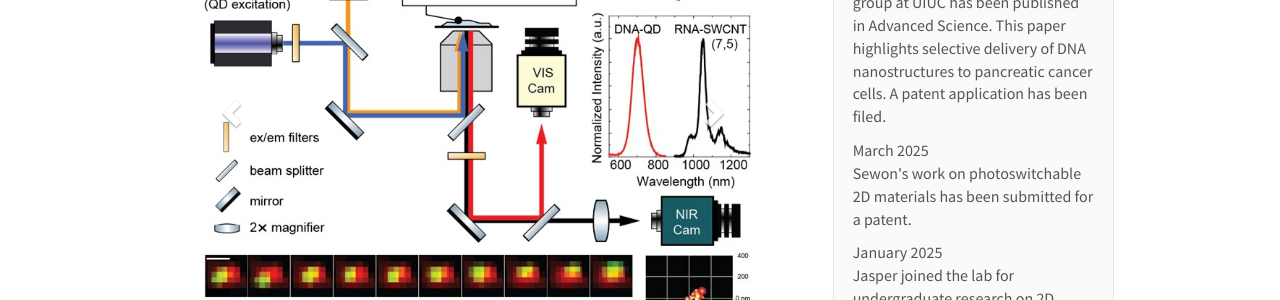
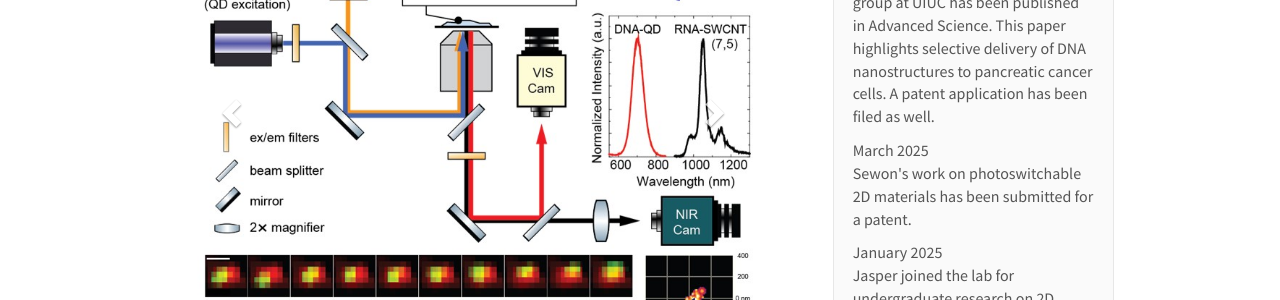
Before and after one commit to choidnalab/choidnalab.github.io, a Jekyll site: the page built from _pages/home.md, in a window 1280 px wide and 1369 px high. Shown: the part 473-773 px from the top of the window. Built offline with Jekyll 4.4.1, drawn with Linux system fonts in a browser that asks for light colours; nearby versions of some CDN libraries; some of the changed text lies outside the part shown.

Commit message:
Update news.yml

```diff
--- a/_data/news.yml
+++ b/_data/news.yml
@@ -9,7 +9,7 @@
   headline: Anirudh's paper on mechanical frustration is now published in Nature Communications.
 
 - date: February 2025
-  headline: Our collaborative work with the Han group at UIUC has been published in Advanced Science. This paper highlights selective delivery of DNA nanostructures to pancreatic cancer cells. A patent application has been filed.
+  headline: Our collaborative work with the Han group at UIUC has been published in Advanced Science. This paper highlights selective delivery of DNA nanostructures to pancreatic cancer cells. A patent application has been filed as well.
 
 - date: March 2025
   headline: Sewon's work on photoswitchable 2D materials has been submitted for a patent.
```
